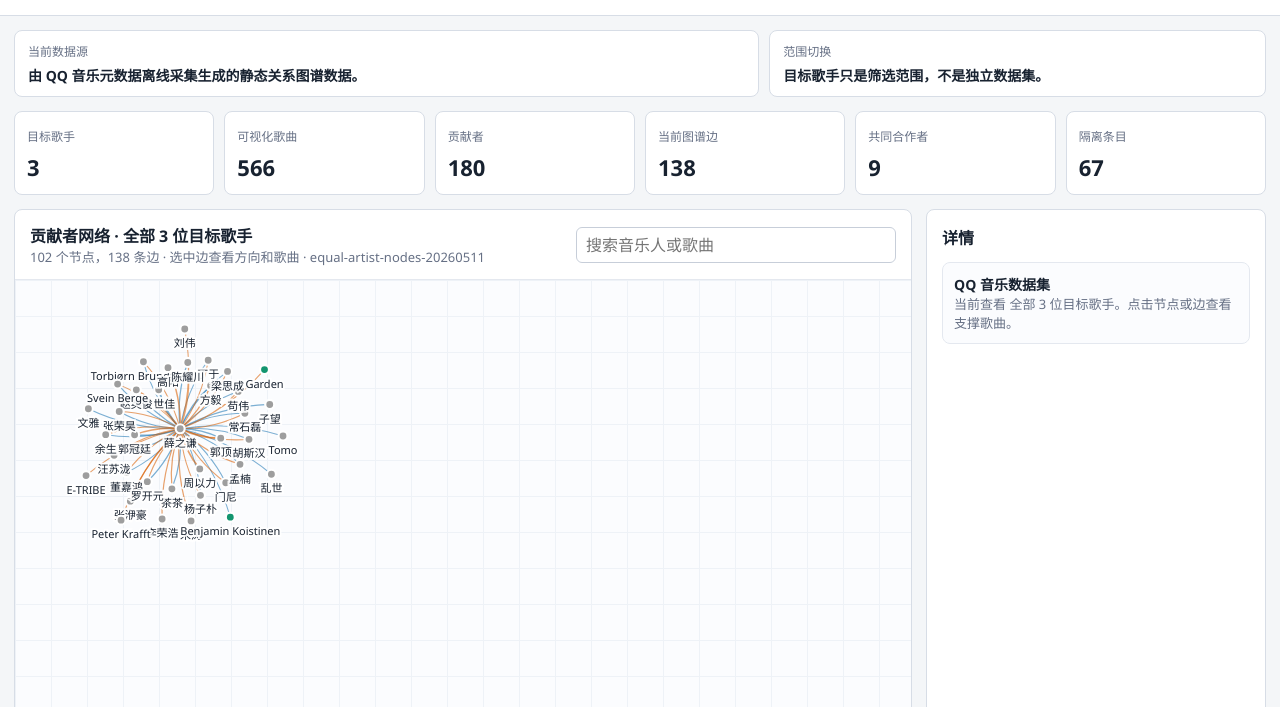
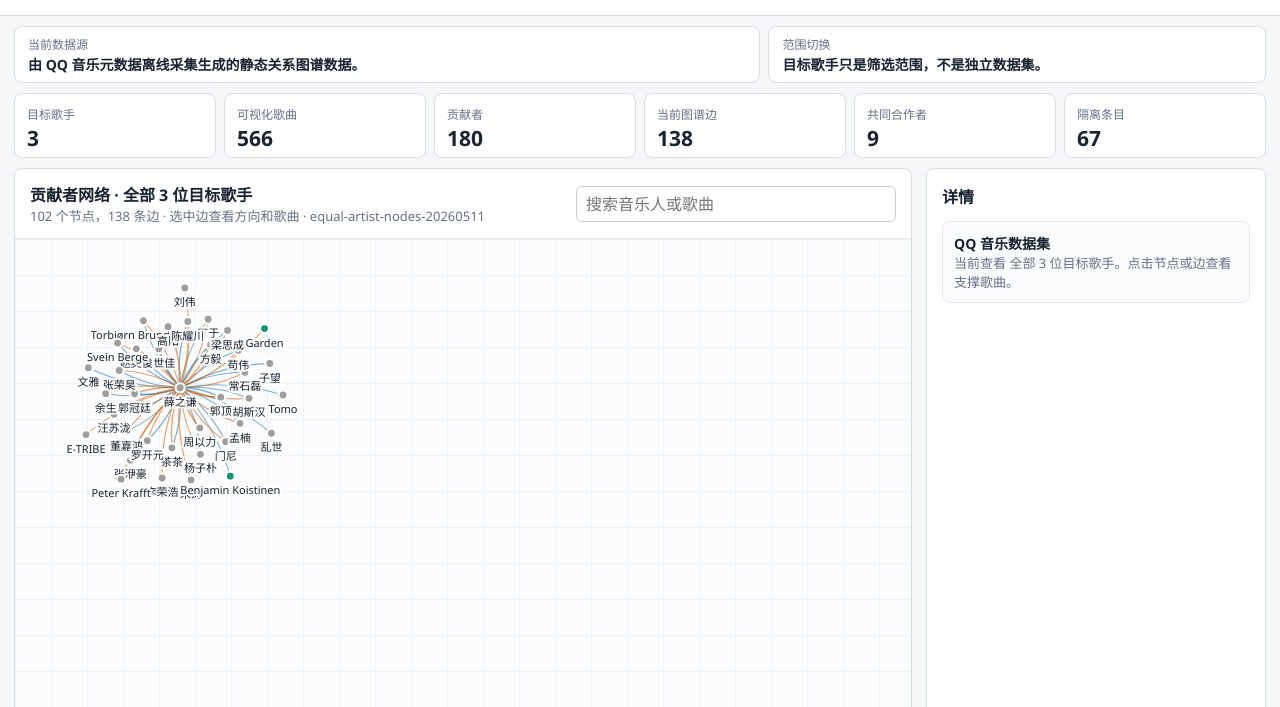
Before and after one commit to LTong-g/Musician_Relationship, a website: page web/index.html in a window 1280 px wide. Shown: the part 93-800 px from the top of the page. Drawn offline with Linux system fonts and the light colour scheme; animation ran at ten frames a second.

Commit message:
[fix] Compact graph summary header
Reduce the top data-source and metric card height so the graph area appears earlier in the web page.

```diff
--- a/web/index.html
+++ b/web/index.html
@@ -4,7 +4,7 @@
     <meta charset="utf-8" />
     <meta name="viewport" content="width=device-width, initial-scale=1" />
     <title>音乐人合作关系图谱</title>
-    <link rel="stylesheet" href="styles.css?v=20260511-equal-artist-nodes" />
+    <link rel="stylesheet" href="styles.css?v=20260511-compact-top-cards" />
   </head>
   <body>
     <header class="topbar">
--- a/web/styles.css
+++ b/web/styles.css
@@ -106,21 +106,21 @@ input {
 
 .layout {
   display: grid;
-  gap: 14px;
-  padding: 14px;
+  gap: 10px;
+  padding: 10px 14px 14px;
 }
 
 .source-band {
   display: grid;
   grid-template-columns: minmax(0, 1.2fr) minmax(280px, 0.8fr);
-  gap: 10px;
+  gap: 8px;
 }
 
 .source-band > div {
   display: grid;
-  gap: 5px;
-  min-height: 58px;
-  padding: 11px 13px;
+  gap: 3px;
+  min-height: 44px;
+  padding: 8px 13px;
   background: #ffffff;
   border: 1px solid #d7dde6;
   border-radius: 8px;
@@ -128,17 +128,18 @@ input {
 
 .source-band strong {
   font-size: 14px;
+  line-height: 1.25;
 }
 
 .summary-strip {
   display: grid;
   grid-template-columns: repeat(6, minmax(118px, 1fr));
-  gap: 10px;
+  gap: 8px;
 }
 
 .metric {
-  min-height: 70px;
-  padding: 12px;
+  min-height: 54px;
+  padding: 8px 12px;
   background: #ffffff;
   border: 1px solid #d7dde6;
   border-radius: 8px;
@@ -146,8 +147,9 @@ input {
 
 .metric strong {
   display: block;
-  margin-top: 6px;
-  font-size: 22px;
+  margin-top: 3px;
+  font-size: 21px;
+  line-height: 1.08;
 }
 
 .workspace {
```
Also changed, not shown: develop_log.md (+16 -0 lines).
